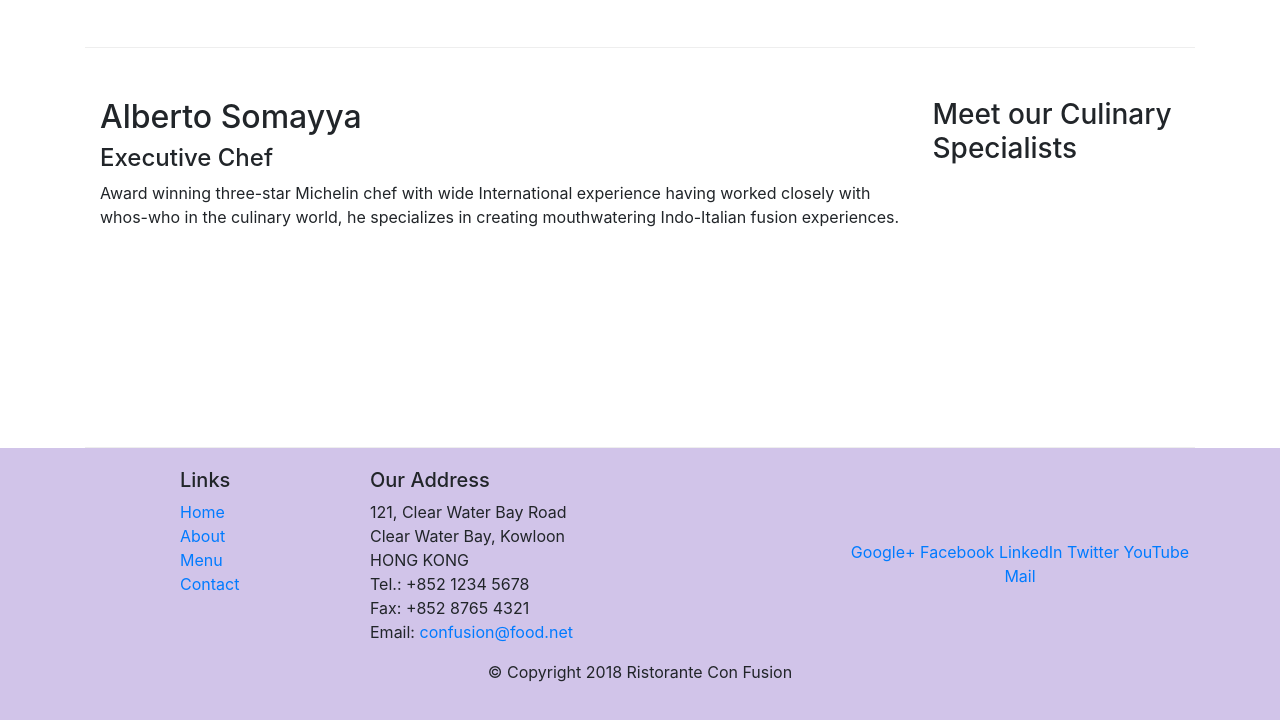
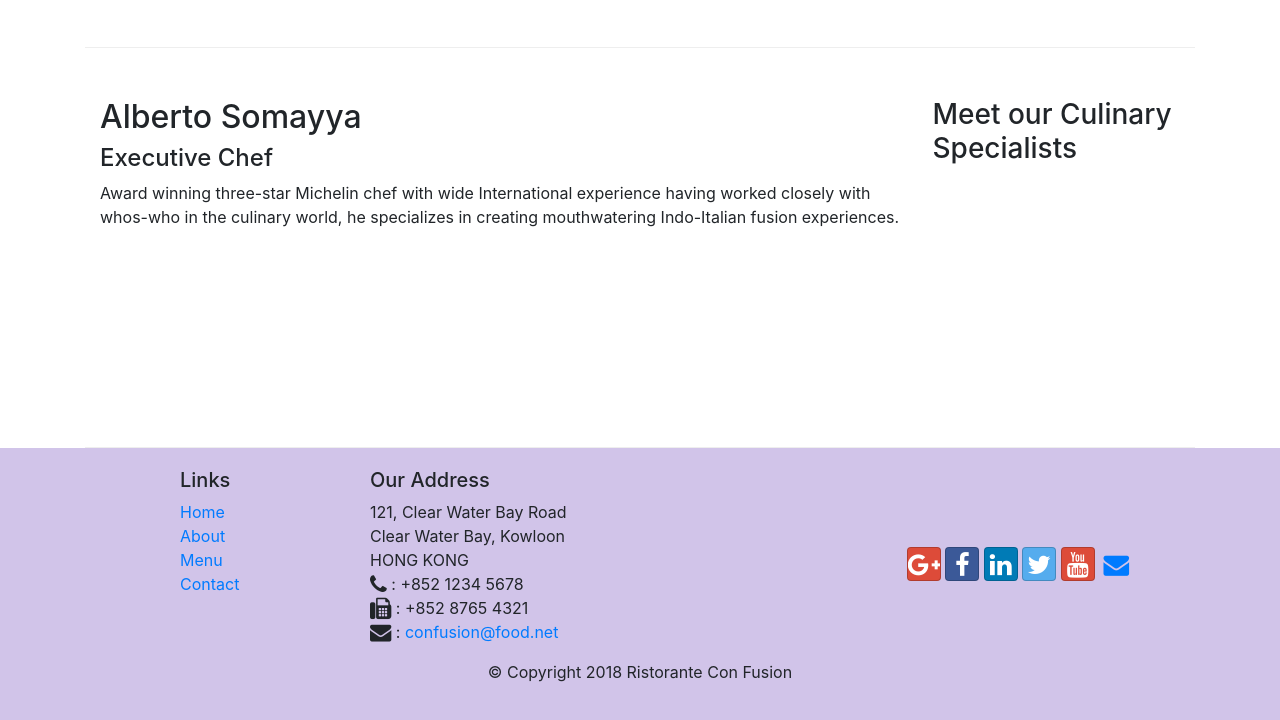
Before and after one commit to gsgurpreet429/Bootstrap4, a website: page index.html in a window 1280 px wide. Shown: the part 1086-1806 px from the top of the page. Drawn offline with nearby package versions, Linux system fonts and the light colour scheme.

Commit message:
icon fonts

```diff
--- a/index.html
+++ b/index.html
@@ -9,6 +9,8 @@
 
     <!-- Bootstrap CSS -->
     <link rel="stylesheet" href="node_modules/bootstrap/dist/css/bootstrap.min.css">
+    <link rel="stylesheet" href = "node_modules/font-awesome/css/font-awesome.min.css">
+    <link rel="stylesheet" href = "node_modules/bootstrap-social/bootstrap-social.css">
     <link rel="stylesheet" href="css/styles.css">
     <title>Ristorante Con Fusion</title>
 </head>
@@ -22,10 +24,10 @@
             <a class="navbar-brand mr-auto" href="./index.html">Ristorante con Fusion</a>
             <div class="collapse navbar-collapse" id="Navbar">
                 <ul class="navbar-nav mr-auto">
-                    <li class="nav-item active"><a class="nav-link" href="./index.html">Home</a></li>
-                    <li class="nav-item"><a class="nav-link" href="./aboutus.html">About</a></li>
-                    <li class="nav-item"><a class="nav-link" href="#">Menu</a></li>
-                    <li class="nav-item"><a class="nav-link" href="#">Contact</a></li>
+                    <li class="nav-item active"><a class="nav-link" href="./index.html"><span class="fa fa-home fa-lg"></span> Home</a></li>
+                    <li class="nav-item"><a class="nav-link" href="./aboutus.html"><span class="fa fa-info fa-lg"> </span> About</a></li>
+                    <li class="nav-item"><a class="nav-link" href="#"><span class="fa fa-list fa-lg"></span> Menu</a></li>
+                    <li class="nav-item"><a class="nav-link" href="#"><span class="fa fa-address-card fa-lg"></span> Contact</a></li>
                 </ul>
             </div>
         </div>
@@ -95,19 +97,19 @@
 		              121, Clear Water Bay Road<br>
 		              Clear Water Bay, Kowloon<br>
 		              HONG KONG<br>
-		              Tel.: +852 1234 5678<br>
-		              Fax: +852 8765 4321<br>
-		              Email: <a href="mailto:confusion@food.net">confusion@food.net</a>
+		              <i class="fa fa-phone fa-lg"></i> : +852 1234 5678<br>
+		              <i class="fa fa-fax fa-lg"></i> : +852 8765 4321<br>
+		              <i class="fa fa-envelope fa-lg"></i> : <a href="mailto:confusion@food.net">confusion@food.net</a>
 		           </address>
                 </div>
                 <div class="col-12 col-sm-4 align-self-center">
                     <div class="text-center">
-                        <a href="http://google.com/+">Google+</a>
-                        <a href="http://www.facebook.com/profile.php?id=">Facebook</a>
-                        <a href="http://www.linkedin.com/in/">LinkedIn</a>
-                        <a href="http://twitter.com/">Twitter</a>
-                        <a href="http://youtube.com/">YouTube</a>
-                        <a href="mailto:">Mail</a>
+                        <a class="btn btn-social-icon btn-google" href="http://google.com/+"><i class="fa fa-google-plus fa-lg"></i></a>
+                        <a class="btn btn-social-icon btn-facebook" href="http://www.facebook.com/profile.php?id="><i class="fa fa-facebook fa-lg"></i></a>
+                        <a class="btn btn-social-icon btn-linkedin" href="http://www.linkedin.com/in/"><i class="fa fa-linkedin fa-lg"></i></a>
+                        <a class="btn btn-social-icon btn-twitter" href="http://twitter.com/"><i class="fa fa-twitter fa-lg"></i></a>
+                        <a class="btn btn-social-icon btn-google" href="http://youtube.com/"><i class="fa fa-youtube fa-lg"></i></a>
+                        <a class="btn btn-social-icon" href="mailto:"><i class="fa fa-envelope fa-lg"></i></a>
                     </div>
                 </div>
            </div>
--- a/package.json
+++ b/package.json
@@ -15,6 +15,8 @@
   },
   "dependencies": {
     "bootstrap": "^4.0.0",
+    "bootstrap-social": "^5.1.1",
+    "font-awesome": "^4.7.0",
     "jquery": "^3.5.1",
     "popper.js": "^1.16.1"
   }
```
Also changed, not shown: aboutus.html (+15 -13 lines), 1 other file.
